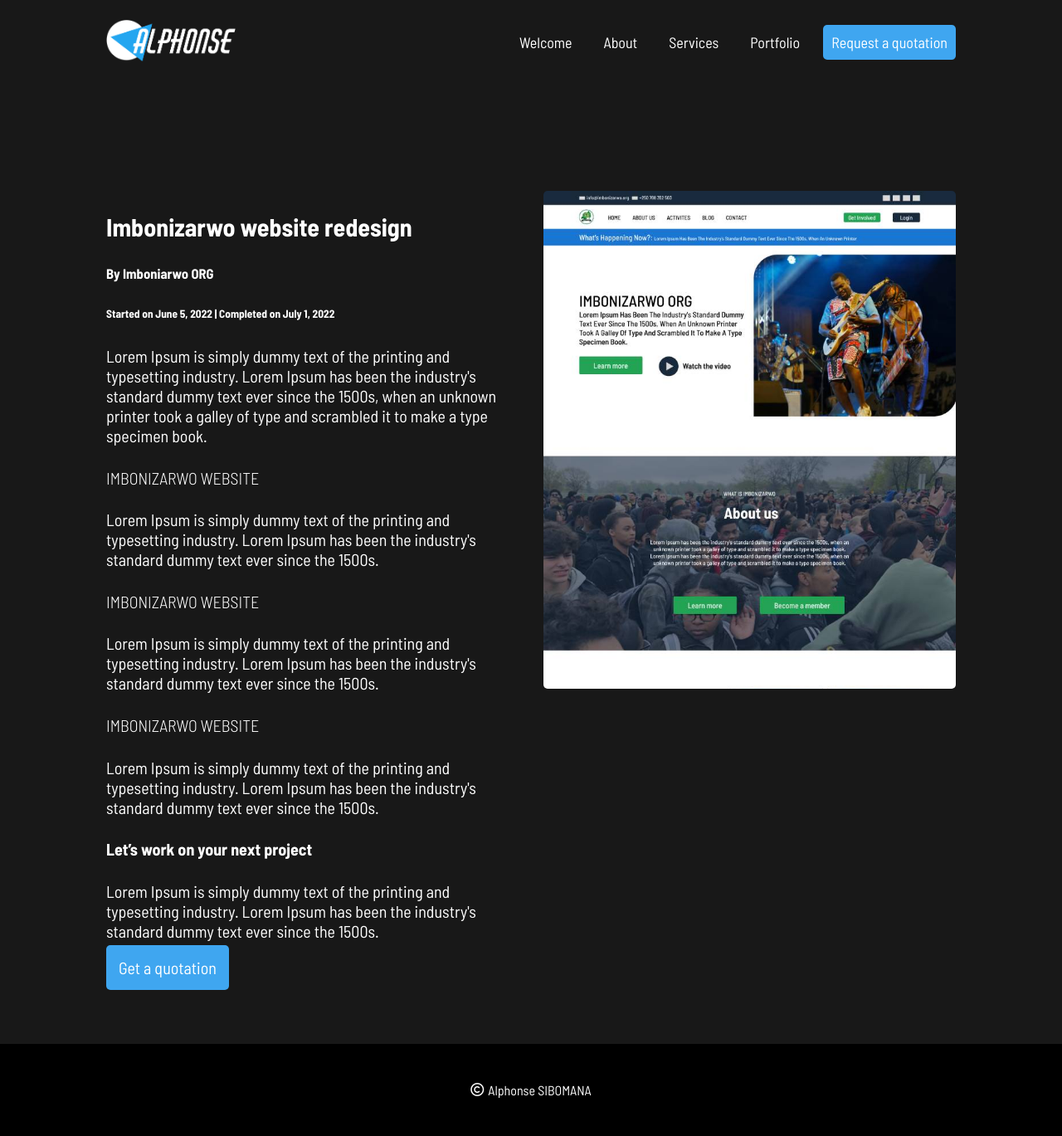
After one commit to siboalpha/alphonselive, a Django app: page /project/1/ in a window 1280 px wide. The commit adds this page. Shown: the whole page at 83% size. Run offline with Django 4.2, Linux system fonts and the light colour scheme; data comes from the database, SQL or seed files in the repository; parts of the project's set-up code (start-up, migrations or seed data) failed here and were passed over; some libraries are stand-ins or nearby versions.

Commit message:
Added portfolio feature

```diff
--- /dev/null
+++ b/templates/single-portfolio.html
@@ -0,0 +1,73 @@
+{% extends 'base.html' %}
+{% load static %}
+{% block content %}
+<section class="single-portfolio">
+    <div class="container">
+        <div class="col-left">
+            <div class="portfolio-section">
+                <h1 class="heading">{{project.title}}</h1>
+                <h5>By {{project.company}} </h5>
+                <h6>Started on {{project.started_on}} | Completed on {{project.completed_on}}</h6>
+                <p class="introduction">
+                    Lorem Ipsum is simply dummy text of the printing and typesetting industry.
+                    Lorem Ipsum has been the industry's standard dummy text ever since
+                    the 1500s, when an unknown printer took a galley of type and scrambled it
+                    to make a type specimen book.
+                </p>
+            </div>
+
+            <div class="portfolio-section">
+                <h4 class="sub-heading">Imbonizarwo Website</h4>
+                <p class="challenge">
+                    Lorem Ipsum is simply dummy text of the printing and typesetting industry.
+                    Lorem Ipsum has been the industry's standard dummy text ever since
+                    the 1500s.
+                </p>
+            </div>
+            <div class="portfolio-section">
+                <h4 class="sub-heading">Imbonizarwo Website</h4>
+                <p class="approach">
+                    Lorem Ipsum is simply dummy text of the printing and typesetting industry.
+                    Lorem Ipsum has been the industry's standard dummy text ever since
+                    the 1500s.
+                </p>
+            </div>
+
+            <div class="portfolio-section">
+                <h4 class="sub-heading">Imbonizarwo Website</h4>
+                <p class="solution">
+                    Lorem Ipsum is simply dummy text of the printing and typesetting industry.
+                    Lorem Ipsum has been the industry's standard dummy text ever since
+                    the 1500s.
+                </p>
+            </div>
+
+            <div class="portfolio-section-call-to-action">
+                <h4 class="heading">Let’s work on your next project</h4>
+                <p class="call-to-action">
+                    Lorem Ipsum is simply dummy text of the printing and typesetting industry.
+                    Lorem Ipsum has been the industry's standard dummy text ever since
+                    the 1500s.
+                </p>
+                <a href="" class="cta">Get a quotation</a>
+            </div>
+        </div>
+
+        <div class="col-right">
+            <div class="desktop">
+                <div class="content">
+                    <div class="screen" >
+                        <img src="{{project.project_image.url}}" alt="">
+                    </div>
+                </div><!--content-->
+            </div>
+            <div class="mobile">
+                <div class="content">
+                    <div class="screen" >
+                    </div>
+                </div><!--content-->
+            </div>
+        </div>
+    </div>
+</section>
+{% endblock %}
--- a/website/static/css/styles.css
+++ b/website/static/css/styles.css
@@ -347,6 +347,12 @@ input[type=checkbox] {
 
 .portfolio .portfolio-grid .portfolio-card img {
   width: 100%;
+  height: 200px;
+  -o-object-fit: cover;
+     object-fit: cover;
+  overflow: hidden;
+  -o-object-position: top;
+     object-position: top;
 }
 
 .portfolio .portfolio-grid .portfolio-card .card-content {
@@ -1297,4 +1303,99 @@ tr:nth-child(even) {
     bottom: 0;
   }
 }
+
+.single-portfolio {
+  padding-top: 100px;
+}
+
+.single-portfolio img {
+  border-radius: 5px;
+}
+
+.single-portfolio .container {
+  display: -webkit-box;
+  display: -ms-flexbox;
+  display: flex;
+  -webkit-box-orient: vertical;
+  -webkit-box-direction: reverse;
+      -ms-flex-direction: column-reverse;
+          flex-direction: column-reverse;
+}
+
+.single-portfolio .container .col-right .desktop {
+  display: none;
+}
+
+.single-portfolio .container .col-right .mobile {
+  display: block;
+  position: relative;
+}
+
+.single-portfolio .container .col-right .mobile .content {
+  position: relative;
+}
+
+.single-portfolio .container .col-right .mobile .content .screen {
+  height: 300px;
+  overflow: hidden;
+  width: 100%;
+  background: url("/img/Imbonizarwo Website Mobile.jpg");
+  background-position: top;
+  background-size: cover;
+  -webkit-transition: ease-in-out 2s;
+  transition: ease-in-out 2s;
+  border-radius: 5px;
+  z-index: 0;
+}
+
+.single-portfolio .container .col-right .mobile .content .screen:hover {
+  background-position: bottom;
+  -webkit-transition: ease-in-out 14s;
+  transition: ease-in-out 14s;
+}
+
+@media screen and (min-width: 560px) {
+  .single-portfolio {
+    padding-top: 150px;
+  }
+  .single-portfolio .container {
+    -webkit-box-orient: horizontal;
+    -webkit-box-direction: normal;
+        -ms-flex-direction: row;
+            flex-direction: row;
+    gap: 30px;
+  }
+  .single-portfolio .container .col-left {
+    width: 50%;
+  }
+  .single-portfolio .container .col-right {
+    width: 50%;
+  }
+  .single-portfolio .container .col-right .desktop {
+    display: block;
+    position: relative;
+  }
+  .single-portfolio .container .col-right .desktop .content {
+    position: relative;
+  }
+  .single-portfolio .container .col-right .desktop .content .screen img {
+    height: 600px;
+    overflow: hidden;
+    -o-object-fit: cover;
+       object-fit: cover;
+    -o-object-position: top;
+       object-position: top;
+    -webkit-transition: ease-in-out 1s;
+    transition: ease-in-out 1s;
+  }
+  .single-portfolio .container .col-right .desktop .content .screen img:hover {
+    -o-object-position: bottom;
+       object-position: bottom;
+    -webkit-transition: ease-in-out 5s;
+    transition: ease-in-out 5s;
+  }
+  .single-portfolio .container .col-right .mobile {
+    display: none;
+  }
+}
 /*# sourceMappingURL=styles.css.map */
--- a/website/static/css/styles.scss
+++ b/website/static/css/styles.scss
@@ -319,6 +319,10 @@ input[type=checkbox] {
 
             img {
                 width: 100%;
+                height: 200px;
+                object-fit: cover;
+                overflow: hidden;
+                object-position: top;
             }
 
             .card-content {
@@ -1208,3 +1212,86 @@ table {
       bottom: 0;
     }
   }
+
+  // SINGLE PORFOLIO
+
+.single-portfolio {
+    img {
+        border-radius: 5px;
+    }
+    padding-top: 100px;
+    .container {
+        display: flex;
+        flex-direction: column-reverse;
+
+        .col-right {
+            .desktop {
+                display: none;
+            }
+            .mobile {
+                display: block;
+                position: relative;
+                .content {
+                    position: relative;
+                    .screen {
+                        height: 300px;
+                        overflow: hidden;
+                        width: 100%;
+                        background: url("/img/Imbonizarwo\ Website\ Mobile.jpg");
+                        background-position: top;
+                        background-size: cover;
+                        transition: ease-in-out 2s;
+                        border-radius: 5px;
+                        z-index: 0;
+                    }
+                    .screen:hover {
+                        background-position: bottom;
+                        transition: ease-in-out 14s;
+                    }
+                }
+            }
+        }
+    }
+}
+
+// SINGLE PORTFOLIO TABLET STYLES
+
+@media screen and (min-width: 560px) {
+    .single-portfolio {
+        padding-top: 150px;
+        .container {
+            flex-direction: row;
+            gap: 30px;
+            .col-left {
+                width: 50%;
+            }
+            .col-right {
+                width: 50%;
+                .desktop {
+                    display: block;
+                    position: relative;
+                    .content {
+                        position: relative;
+                        .screen {
+                            img {
+                                height: 600px;
+                                overflow: hidden;
+                                object-fit: cover;
+                                object-position: top;
+                                transition: ease-in-out 1s;
+                            }
+
+                            img:hover {
+                                object-position: bottom;
+                                transition: ease-in-out 5s;
+                            }
+                        }
+                    }
+                }
+                .mobile {
+                    display: none;
+                }
+            }
+        }
+    }
+}
--- a/website/urls.py
+++ b/website/urls.py
@@ -7,5 +7,7 @@ urlpatterns = [
     path('offer/', views.offer, name='offer'),
     path('thank-you/', views.thankYou, name='thank-you'),
     path('quotation/', views.quotation, name='quotation'),
-    path('quotation-results/<pk>/', views.quotationResults, name='quotation-results')
+    path('quotation-results/<pk>/', views.quotationResults, name='quotation-results'),
+
+    path('project/<pk>/', views.singlePortfolio, name='project')
 ]
--- a/website/views.py
+++ b/website/views.py
@@ -1,14 +1,16 @@
 import email
+from multiprocessing import context
 from django.http import HttpResponse
 from django.shortcuts import redirect, render
 
-from website.models import Quotation
+from website.models import Quotation, Project
 from .forms import ContactForm, QuotationForm
 from django.core.mail import EmailMessage
 from core import settings
 from django.template.loader import render_to_string
 # Create your views here.
 def index(request):
+    projects = Project.objects.all()
     form = ContactForm()
     if request.method == 'POST':
         form = ContactForm(request.POST)
@@ -31,7 +33,7 @@ def index(request):
             except:
                 return HttpResponse("Form saved but admin did not get an email")
             return redirect('thank-you')
-    context = {'form': form}
+    context = {'form': form, 'projects':projects}
     return render(request, 'index.html', context)
 
 def offer(request):
@@ -145,3 +147,8 @@ def quotationResults(request, pk):
     quotation = Quotation.objects.get(id=pk)
     context = {'quotation': quotation}
     return render(request, 'quotation-results.html', context)
+
+def singlePortfolio(request,pk):
+    project = Project.objects.get(id=pk)
+    context = {'project': project}
+    return render(request, 'single-portfolio.html', context)
```
Also changed, not shown: templates/index.html (+5 -3 lines), 1 other file.
